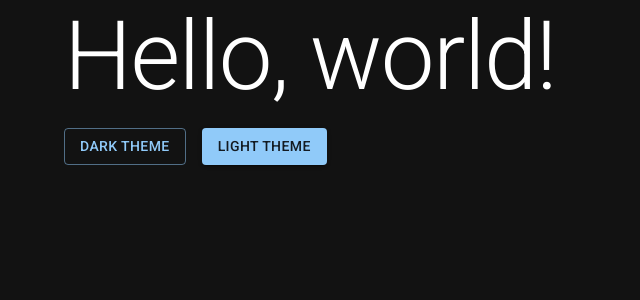
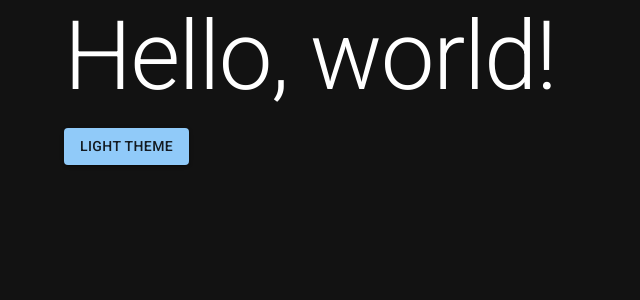
Before and after one commit to asdelay/MUI-Test, a React (Vite) app: page / in a window 1280 px wide. Both pictures are taken after a click on the button "DARK THEME". Shown: the top 300 px of the page, without its empty margins (0-640 px from the left). Built offline with nearby package versions, Linux system fonts and the light colour scheme.

Commit message:
feat: added theme toggle

```diff
--- a/src/App.tsx
+++ b/src/App.tsx
@@ -9,31 +9,24 @@ import {
 function App() {
   const { mode, setMode } = useColorScheme();
   if (!mode) {
+    console.log(`mode is ${mode}`);
     return null;
   }
   return (
     <>
       <Container sx={{ height: "100vh" }}>
         <Typography variant="h1">Hello, world!</Typography>
+
         <Box sx={{ mt: 2, display: "flex", gap: 2 }}>
-          <Button
-            variant="outlined"
-            onClick={(e) => {
-              e.preventDefault();
-              setMode("dark");
-            }}
-          >
-            Dark theme
-          </Button>
-          <Button
-            variant="contained"
-            onClick={(e) => {
-              e.preventDefault();
-              setMode("light");
-            }}
-          >
-            Light theme
-          </Button>
+          {mode === "dark" ? (
+            <Button variant="contained" onClick={() => setMode("light")}>
+              Light theme
+            </Button>
+          ) : (
+            <Button variant="outlined" onClick={() => setMode("dark")}>
+              Dark theme
+            </Button>
+          )}
         </Box>
       </Container>
     </>
```
